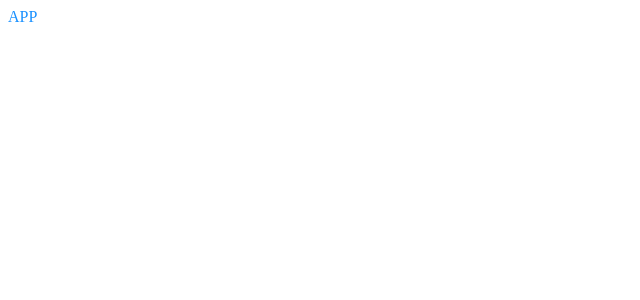
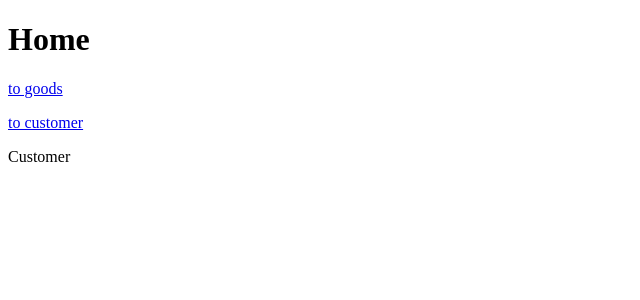
Before and after one commit to wgm7512/react-template, a React app: page /customer in a window 1280 px wide. Shown: the top 300 px of the page, without its empty margins (0-640 px from the left). Built offline with nearby package versions, Linux system fonts and the light colour scheme.

Commit message:
add: react-router-dom 6.x 版本的使用

```diff
--- a/config/webpack.config.dev.js
+++ b/config/webpack.config.dev.js
@@ -15,7 +15,8 @@ const webpackConfigDev = {
     port,
     host,
     hot: true,
-    open: true
+    open: true,
+    historyApiFallback: true // 当使用 HTML5 History API 时，任意的 404 响应都可能需要被替代为 index.html
   },
   plugins: [
     new FriendlyErrorsWebpackPlugin({
--- a/package.json
+++ b/package.json
@@ -51,9 +51,9 @@
     "webpack-merge": "^5.8.0"
   },
   "dependencies": {
+    "history": "^5.1.0",
     "react": "^17.0.2",
     "react-dom": "^17.0.2",
-    "react-router-config": "^5.1.1",
     "react-router-dom": "^6.0.2"
   }
 }
--- a/src/App.tsx
+++ b/src/App.tsx
@@ -1,10 +1,21 @@
 import React, { FC } from "react";
+import { BrowserRouter, Route, Routes } from "react-router-dom";
+import Home from "./home/Home";
+import Goods from "./goods/Goods";
+import Customer from "./customer/Customer";
 import styles from "./app.scss";
 
 
 const App: FC = () => {
   return (
-    <div className={styles["app"]}>APP</div>
+    <BrowserRouter>
+      <Routes>
+        <Route path='/' caseSensitive element={<Home />}>
+          <Route path='goods' element={<Goods />}></Route>
+          <Route path='customer' element={<Customer />} ></Route>
+        </Route>
+      </Routes>
+    </BrowserRouter>
   );
 };
 
--- /dev/null
+++ b/src/customer/Customer.tsx
@@ -0,0 +1,8 @@
+import React from "react";
+
+
+export default function Customer() {
+  return (
+    <div>Customer</div>
+  );
+}
--- /dev/null
+++ b/src/goods/Goods.tsx
@@ -0,0 +1,8 @@
+import React from "react";
+
+
+export default function Goods() {
+  return (
+    <div>Goods</div>
+  );
+}
--- /dev/null
+++ b/src/home/Home.tsx
@@ -0,0 +1,21 @@
+import React from "react";
+import { Outlet, Link } from "react-router-dom";
+
+
+export default function Home() {
+
+  return (
+    <div>
+      <h1>Home</h1>
+      <p>
+        <Link to='/goods'>to goods</Link>
+      </p>
+
+      <p>
+        <Link to='/customer'>to customer</Link>
+      </p>
+
+      <Outlet />
+    </div>
+  );
+}
```
Also changed, not shown: src/about/About.tsx (deleted, +0 -11 lines), src/router/RouterRender.tsx (deleted, +0 -41 lines), src/router/router.ts (deleted, +0 -7 lines), 1 other file (tests, documents, lock files or other folders).
